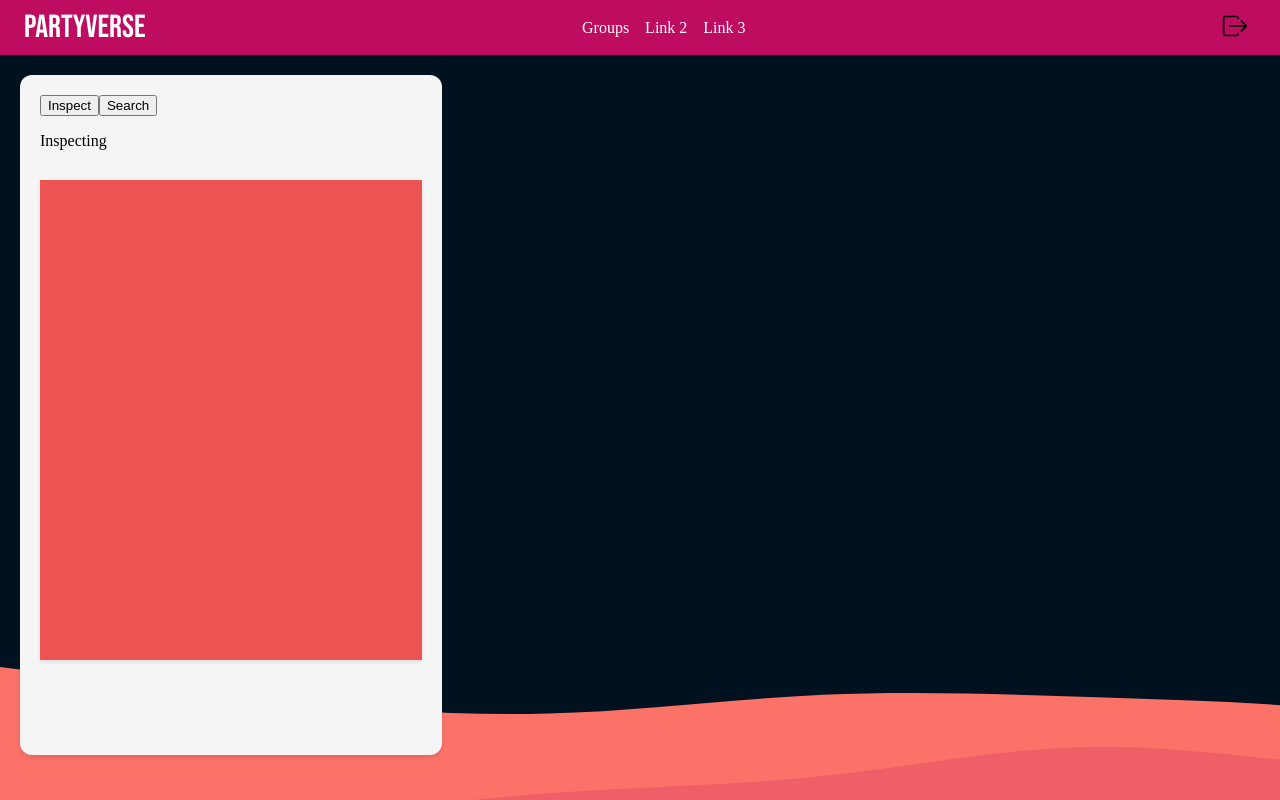
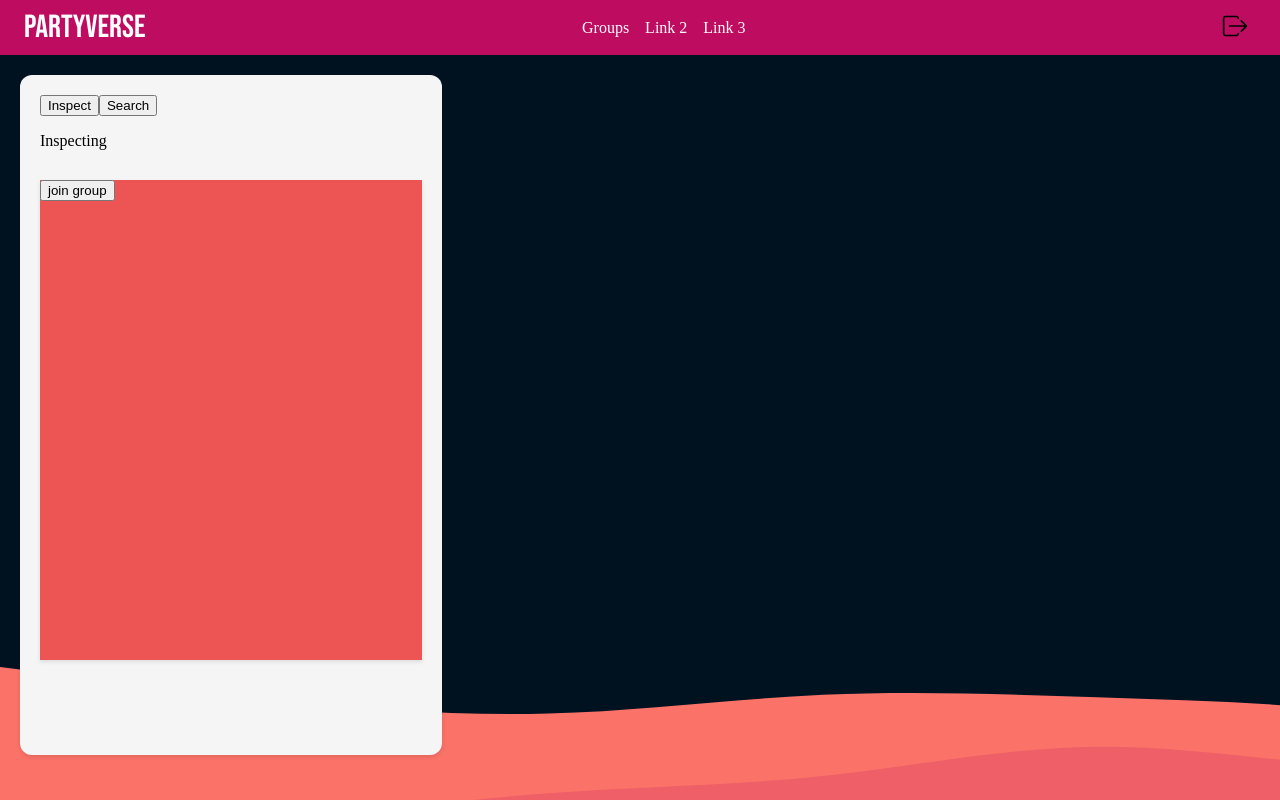
Before and after one commit to SurreySideProjects/LinkUp, a React (Create React App) app in the folder client/: page /groups in a window 1280 px wide. Both pictures are taken after a click on the button "Inspect". Built offline with nearby package versions, Linux system fonts and the light colour scheme; a web font is replaced by a local one.

Commit message:
Commented out sections

```diff
--- a/client/src/components/Groups/Groups.js
+++ b/client/src/components/Groups/Groups.js
@@ -109,18 +109,18 @@ function Groups() {
             {groupData.description}
             {groupData.numOfMembers}
           </p>
+          <button type='button' >join group</button>
           </>
           :
           <>
           </>
           }
 
-          {mode==="inspect" &&
+          {/* {mode==="inspect" &&
           <>
 
-
           </>
-          }
+          } */}
         </div>
       </div>
     </>
```
